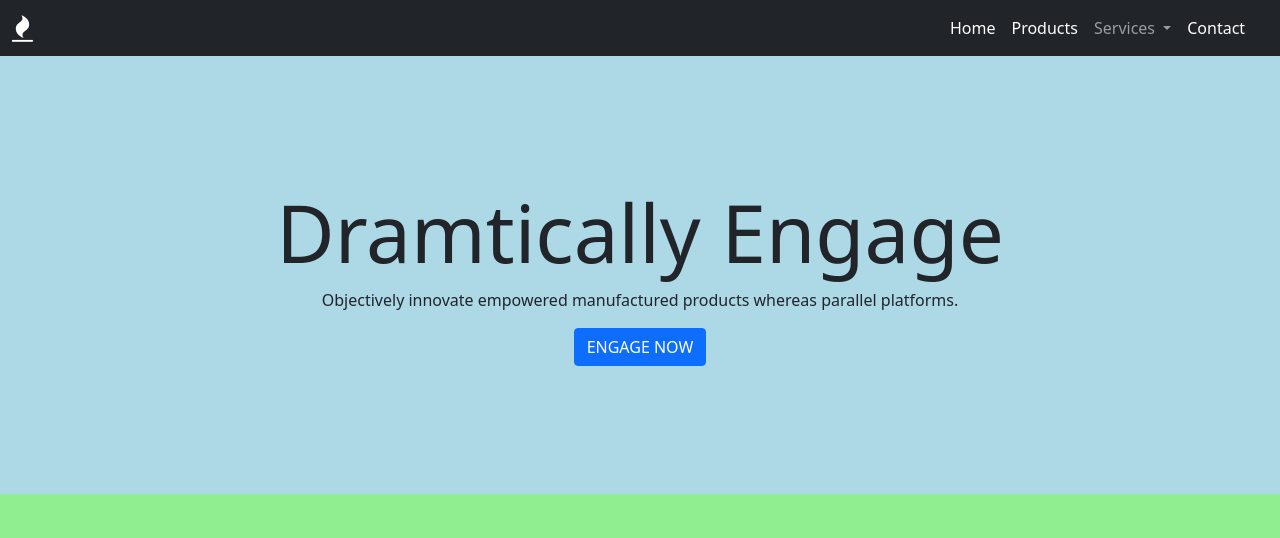
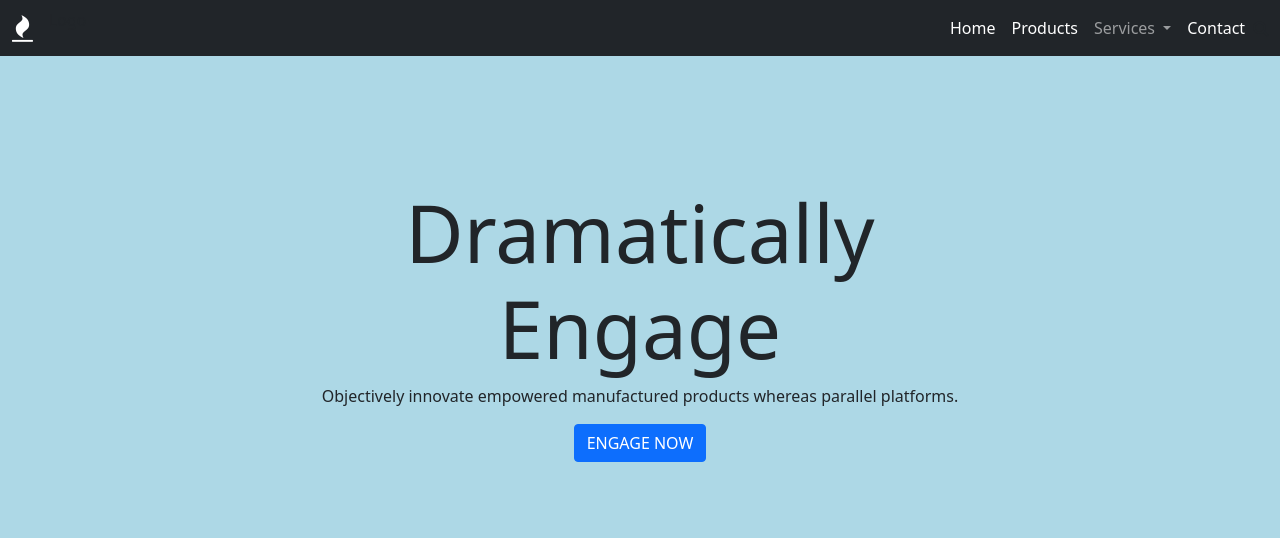
Before and after one commit to turbofc3s/project2a, a plain HTML site: page index.html in a window 1280 px wide. Shown: the top 538 px of the page. Drawn offline with nearby package versions, Linux system fonts and the light colour scheme.

Commit message:
Spelled Dramatically correctly.

```diff
--- a/index.html
+++ b/index.html
@@ -46,7 +46,7 @@
 	</nav>
 	<div class="first">
 		<h1 class="display-1 text-center">
-			Dramtically Engage
+			Dramatically Engage
 		</h1>
 		<p class="text-center">
 			Objectively innovate empowered manufactured products whereas parallel platforms.
```
